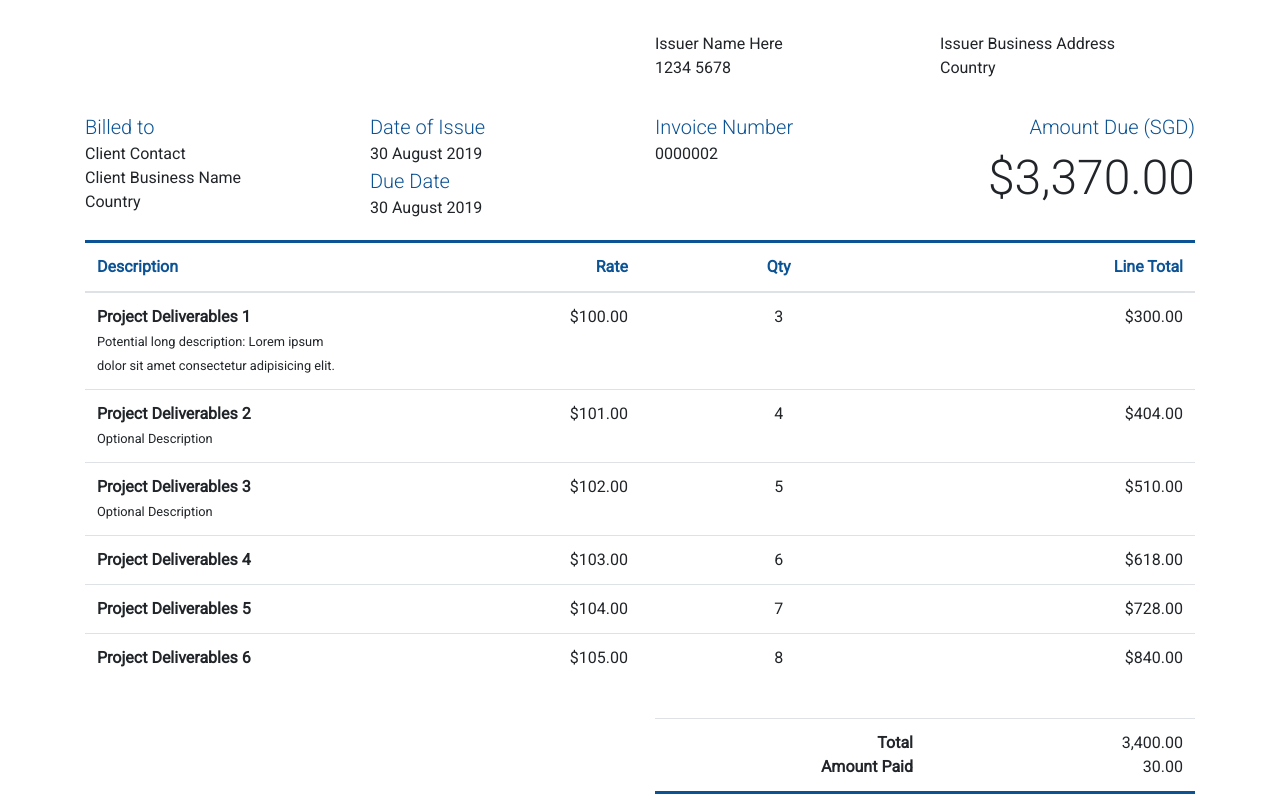
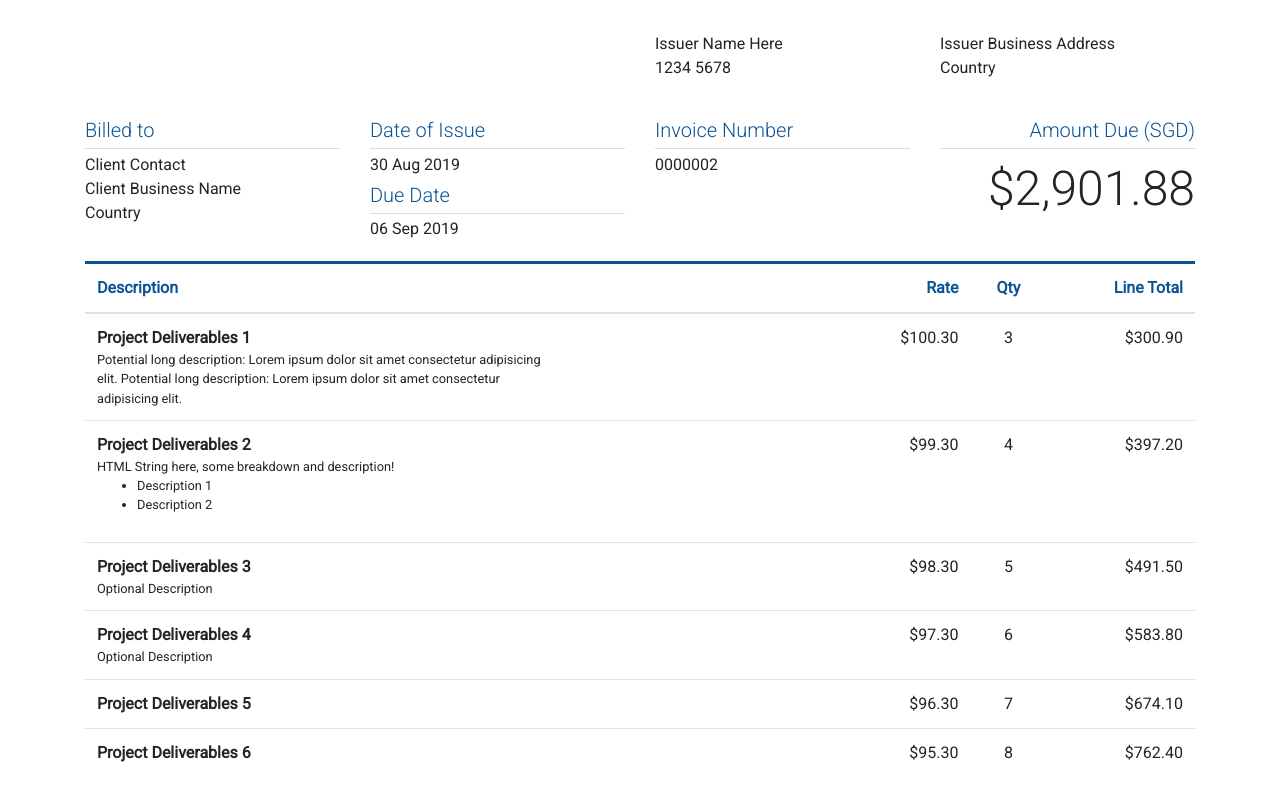
Before and after one commit to felixsusanto/SimpleInvoice, a React (Create React App) app: page / in a window 1280 px wide. Shown: the top 800 px of the page. Built offline with nearby package versions, Linux system fonts and the light colour scheme.

Commit message:
added tax and discount

```diff
--- a/src/components/Template/Template.js
+++ b/src/components/Template/Template.js
@@ -25,16 +25,26 @@ const TemplateWrapper = styled.div`
   .right {
     text-align: right;
   }
+  .desc {
+    display: block;
+    max-width: 450px;
+  }
   .emphasis,
   .lead {
     color: ${props => props.theme.blue};
+    padding-bottom: 0.2rem;
+    margin: 0.2rem 0;
+    border-bottom: 1px solid #ddd;
   }
   .line-emphasis {
     border-top: 3px solid ${props => props.theme.blue};
   }
+  .no-border {
+    border: none;
+  }
   table {
     margin-top: 20px;
-    table-layout: fixed;
+    /* table-layout: fixed; */
     thead > tr > th {
       border-top: 3px solid ${props => props.theme.blue};
       color: ${props => props.theme.blue};
@@ -44,12 +54,17 @@ const TemplateWrapper = styled.div`
 
 const dateParser = (str) => {
   const date = new Date(str);
-  return moment(date).format("DD MMMM YYYY");
+  return moment(date).format("DD MMM YYYY");
 }
 const formatter = (number) => numeral(number).format("0,0.00");
-const sumLineTotal = (arrayDetails, paid) => {
-  const total =  arrayDetails.map(obj => obj.rate * obj.qty).reduce((a,b) => a+b, 0);
-  const formatted = formatter(total);
+const sumLineTotal = (arrayDetails, paid, tax, discount) => {
+  tax = tax || 0;
+  discount = discount || 0;
+  const subtotal =  arrayDetails.map(obj => obj.rate * obj.qty).reduce((a,b) => a+b, 0);
+  const formatted = formatter(subtotal);
+  const rawTax = ((1-discount)*subtotal) * tax;
+  const rawDiscount = subtotal * discount;
+  const rawAmountDue = subtotal - paid + rawTax - rawDiscount;
   return {
     details: arrayDetails.map(obj => {
       const totalDetail = obj.rate * obj.qty;
@@ -59,12 +74,20 @@ const sumLineTotal = (arrayDetails, paid) => {
       };
     }),
     subtotal: {
-      raw: total,
+      raw: subtotal,
       formatted
     },
+    discount: {
+      raw: rawDiscount,
+      formatted: formatter(rawDiscount)
+    },
+    tax: {
+      raw: rawTax,
+      formatted: formatter(rawTax)
+    },
     amountDue: {
-      raw: total - paid,
-      formatted: formatter(total - paid)
+      raw: rawAmountDue,
+      formatted: formatter(rawAmountDue)
     }
   };
 };
@@ -81,7 +104,7 @@ const Template = props => {
   const { billedCurrency, billedCurrencySymbol } = client;
   const currency = billedCurrency || defaultCurrency;
   const currencySymbol = billedCurrencySymbol || defaultCurrencySymbol;
-  const calculation = sumLineTotal(invoice.details, invoice.amountPaid);
+  const calculation = sumLineTotal(invoice.details, invoice.amountPaid, invoice.tax, invoice.discount);
   return (
     <TemplateWrapper>
       <div className="row justify-content-end issuer">
@@ -114,7 +137,8 @@ const Template = props => {
         <div className="col-6 col-lg-3 right">
           <div className="lead">Amount Due ({currency})</div>
           <div className="amount-due">
-            {currencySymbol}{calculation.amountDue.formatted}
+            {currencySymbol}
+            {calculation.amountDue.formatted}
           </div>
         </div>
       </div>
@@ -134,12 +158,19 @@ const Template = props => {
                 <tr key={index}>
                   <td>
                     <strong>{obj.title}</strong> <br />
-                    <small>{obj.description}</small>
+                    <small
+                      className="desc"
+                      dangerouslySetInnerHTML={{ __html: obj.description }}
+                    />
                   </td>
-                  <td className="numeral">{currencySymbol}{formatter(obj.rate)}</td>
+                  <td className="numeral">
+                    {currencySymbol}
+                    {formatter(obj.rate)}
+                  </td>
                   <td className="center">{obj.qty}</td>
                   <td className="numeral">
-                    {currencySymbol}{calculation.details[index].formatted}
+                    {currencySymbol}
+                    {calculation.details[index].formatted}
                   </td>
                 </tr>
               );
@@ -153,19 +184,44 @@ const Template = props => {
             <tbody>
               <tr>
                 <th className="right">
-                  Total <br />
+                  Sub Total <br />
+                  {invoice.discount && (
+                    <React.Fragment>
+                      Discount ({numeral(invoice.discount).format("0%")})<br />
+                    </React.Fragment>
+                  )}
+                  {invoice.tax && (
+                    <React.Fragment>
+                      Tax ({numeral(invoice.tax).format("0%")})<br />
+                    </React.Fragment>
+                  )}
                   Amount Paid
                 </th>
                 <td className="right">
                   {calculation.subtotal.formatted}
                   <br />
-                  {formatter(invoice.amountPaid)}
+                  {invoice.discount && (
+                    <React.Fragment>
+                      -{calculation.discount.formatted}
+                      <br />
+                    </React.Fragment>
+                  )}
+                  {invoice.tax && (
+                    <React.Fragment>
+                      {calculation.tax.formatted}
+                      <br />
+                    </React.Fragment>
+                  )}
+                  -{formatter(invoice.amountPaid)}
                 </td>
               </tr>
               <tr className="line-emphasis">
-                <th className="right emphasis">Amount Due ({currency})</th>
+                <th className="right emphasis no-border">
+                  Amount Due ({currency})
+                </th>
                 <td className="right">
-                  {currencySymbol}{calculation.amountDue.formatted}
+                  {currencySymbol}
+                  {calculation.amountDue.formatted}
                 </td>
               </tr>
             </tbody>
--- a/src/components/Template/stubs.js
+++ b/src/components/Template/stubs.js
@@ -1,3 +1,28 @@
+import moment from "moment";
+
+const description = index => {
+  const longText =
+    "Potential long description: Lorem ipsum dolor sit amet consectetur adipisicing elit. Potential long description: Lorem ipsum dolor sit amet consectetur adipisicing elit.";
+  const htmlString = `
+    HTML String here, some breakdown and description!
+    <ul>
+      <li>Description 1</li>
+      <li>Description 2</li>
+    </ul>
+  `;
+  if(index === 0) {
+    return longText;
+  }
+  if(index === 1) {
+    return htmlString;
+  }
+  if (index < 4) {
+    return "Optional Description";
+  }
+};
+const today = moment().toString();
+const weekLater = moment().add(7, 'days').toString();
+
 export default {
   client: {
     contactPerson: "Client Contact",
@@ -5,21 +30,18 @@ export default {
     country: "Country"
   },
   dates: {
-    issued: new Date().toString(),
-    due: new Date().toString()
+    issued: today,
+    due: weekLater
   },
   invoice: {
     id: "0000002",
-    amountPaid: 30,
+    amountPaid: 300,
+    discount: 0.05,
+    tax: 0.05,
     details: [...Array(6).keys()].map(idx => ({
       title: `Project Deliverables ${idx + 1}`,
-      description:
-        idx === 0
-          ? "Potential long description: Lorem ipsum dolor sit amet consectetur adipisicing elit."
-          : idx > 2
-          ? ""
-          : "Optional Description",
-      rate: 100 + idx,
+      description: description(idx),
+      rate: 100.3 - idx,
       qty: 3 + idx
     }))
   },
```
